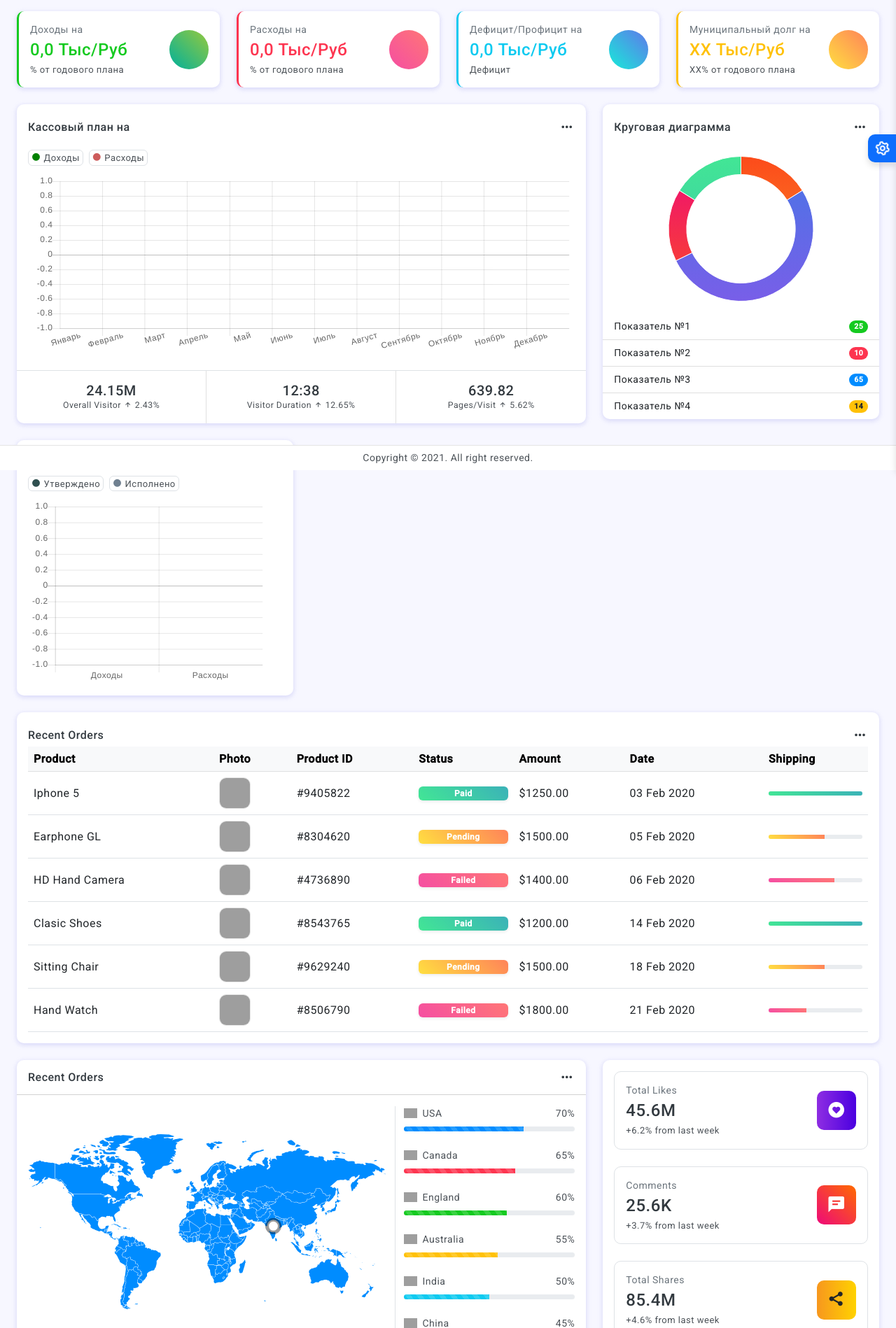
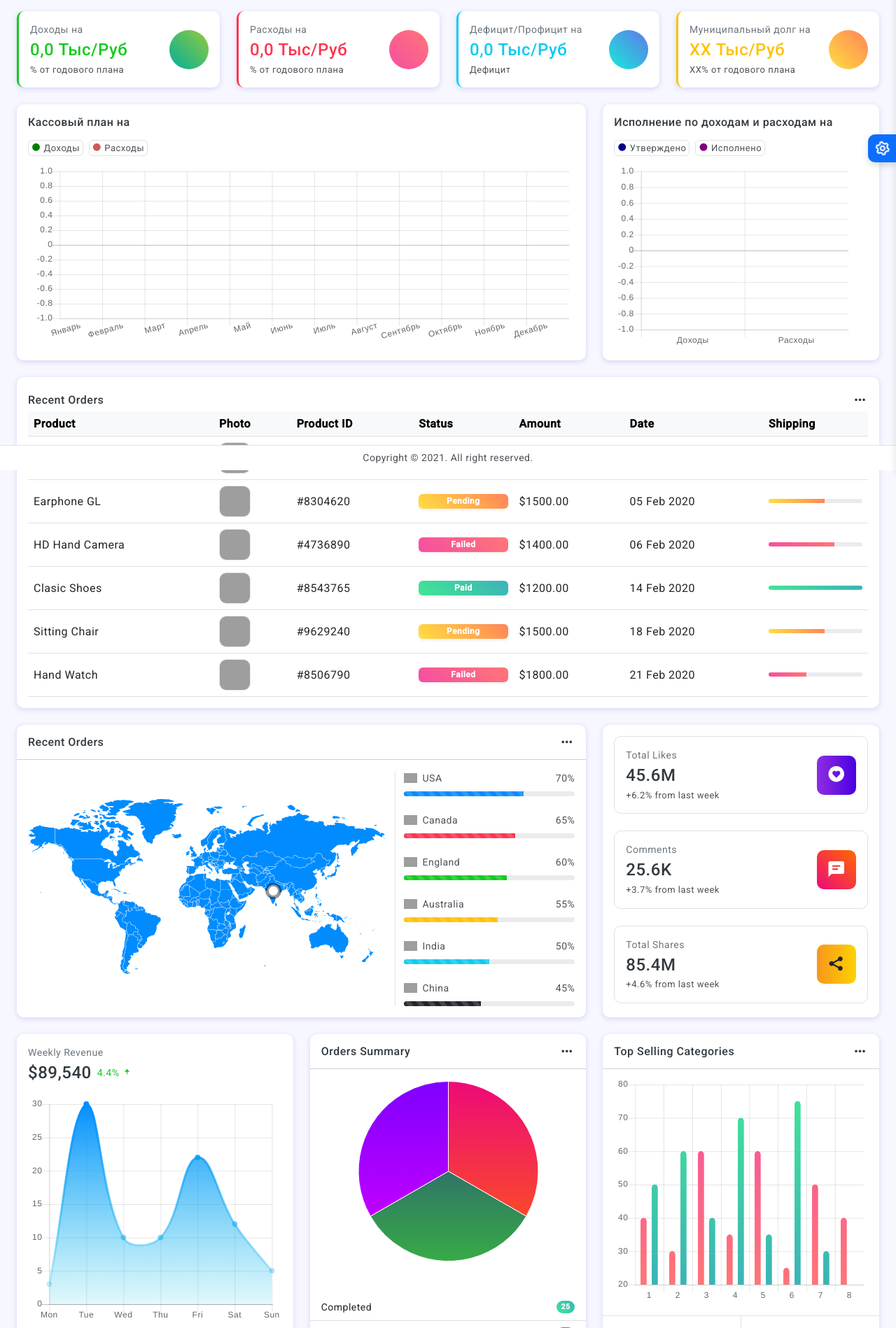
Before and after one commit to Reken89/finance, a PHP site: page /views/start.php in a window 1280 px wide. Shown: the part 128-2026 px from the top of the page at 70% size. Run offline with PHP 8.4, Linux system fonts and the light colour scheme; the template is opened without the code that fills it, so the values that code supplies are empty; grey boxes are pictures that could not be loaded.

Commit message:
Правка диаграммы для отрисовки "Исполнения по Доходам и Расходам"

```diff
--- a/assets/js/index.js
+++ b/assets/js/index.js
@@ -86,61 +86,7 @@
 
 // chart 2
 
- var ctx = document.getElementById("chart2").getContext('2d');
 
-  var gradientStroke1 = ctx.createLinearGradient(0, 0, 0, 300);
-      gradientStroke1.addColorStop(0, '#fc4a1a');
-      gradientStroke1.addColorStop(1, '#f7b733');
-
-  var gradientStroke2 = ctx.createLinearGradient(0, 0, 0, 300);
-      gradientStroke2.addColorStop(0, '#4776e6');
-      gradientStroke2.addColorStop(1, '#8e54e9');
-
-
-  var gradientStroke3 = ctx.createLinearGradient(0, 0, 0, 300);
-      gradientStroke3.addColorStop(0, '#ee0979');
-      gradientStroke3.addColorStop(1, '#ff6a00');
-
-	var gradientStroke4 = ctx.createLinearGradient(0, 0, 0, 300);
-      gradientStroke4.addColorStop(0, '#42e695');
-      gradientStroke4.addColorStop(1, '#3bb2b8');
-
-      var myChart = new Chart(ctx, {
-        type: 'doughnut',
-        data: {
-          labels: ["Показатель №1", "Показатель №2", "Показатель №3", "Показатель №4"],
-          datasets: [{
-            backgroundColor: [
-              gradientStroke1,
-              gradientStroke2,
-              gradientStroke3,
-              gradientStroke4
-            ],
-            hoverBackgroundColor: [
-              gradientStroke1,
-              gradientStroke2,
-              gradientStroke3,
-              gradientStroke4
-            ],
-            data: [25, 80, 25, 25],
-			borderWidth: [1, 1, 1, 1]
-          }]
-        },
-        options: {
-			maintainAspectRatio: false,
-			cutoutPercentage: 75,
-            legend: {
-			  position: 'bottom',
-              display: false,
-			  labels: {
-                boxWidth:8
-              }
-            },
-			tooltips: {
-			  displayColors:false,
-			}
-        }
-      });
 
 
 
@@ -347,12 +293,12 @@
   var ctx = document.getElementById("chart6").getContext('2d');
 
   var gradientStroke1 = ctx.createLinearGradient(0, 0, 0, 300);
-      gradientStroke1.addColorStop(0, '#2F4F4F');
-      gradientStroke1.addColorStop(1, '#2F4F4F');
+      gradientStroke1.addColorStop(0, '#00008B');
+      gradientStroke1.addColorStop(1, '#0000CD');
 
   var gradientStroke2 = ctx.createLinearGradient(0, 0, 0, 300);
-      gradientStroke2.addColorStop(0, '#708090');
-      gradientStroke2.addColorStop(1, '#778899');
+      gradientStroke2.addColorStop(0, '#800080');
+      gradientStroke2.addColorStop(1, '#FF00FF');
 
       var myChart = new Chart(ctx, {
         type: 'bar',
--- a/views/start.php
+++ b/views/start.php
@@ -17,7 +17,6 @@
 ];
 
 ?>
-
 <!-- Значения для отрисовки диаграммы "Кассовый план" -->
 <div
     class='hidden'
@@ -237,21 +236,7 @@
 								<div>
 									<h6 class="mb-0">Кассовый план на <?php echo $date[$data['diagram']['mounth']]; ?></h6>
 								</div>
-								<div class="dropdown ms-auto">
-									<a class="dropdown-toggle dropdown-toggle-nocaret" href="#" data-bs-toggle="dropdown"><i class='bx bx-dots-horizontal-rounded font-22 text-option'></i>
-									</a>
-									<ul class="dropdown-menu">
-										<li><a class="dropdown-item" href="javascript:;">Action</a>
-										</li>
-										<li><a class="dropdown-item" href="javascript:;">Another action</a>
-										</li>
-										<li>
-											<hr class="dropdown-divider">
-										</li>
-										<li><a class="dropdown-item" href="javascript:;">Something else here</a>
-										</li>
-									</ul>
-								</div>
+
 							</div>
 							<div class="d-flex align-items-center ms-auto font-13 gap-2 my-3">
 								<span class="border px-1 rounded cursor-pointer"><i class="bx bxs-circle me-1" style="color: #008000"></i>Доходы</span>
@@ -261,71 +246,10 @@
 								<canvas id="chart1"></canvas>
 							  </div>
 						  </div>
-						  <div class="row row-cols-1 row-cols-md-3 row-cols-xl-3 g-0 row-group text-center border-top">
-							<div class="col">
-							  <div class="p-3">
-								<h5 class="mb-0">24.15M</h5>
-								<small class="mb-0">Overall Visitor <span> <i class="bx bx-up-arrow-alt align-middle"></i> 2.43%</span></small>
-							  </div>
-							</div>
-							<div class="col">
-							  <div class="p-3">
-								<h5 class="mb-0">12:38</h5>
-								<small class="mb-0">Visitor Duration <span> <i class="bx bx-up-arrow-alt align-middle"></i> 12.65%</span></small>
-							  </div>
-							</div>
-							<div class="col">
-							  <div class="p-3">
-								<h5 class="mb-0">639.82</h5>
-								<small class="mb-0">Pages/Visit <span> <i class="bx bx-up-arrow-alt align-middle"></i> 5.62%</span></small>
-							  </div>
-							</div>
-						  </div>
+
 					  </div>
 				   </div>
 				   <div class="col-12 col-lg-4">
-                       <div class="card radius-10">
-						   <div class="card-body">
-							<div class="d-flex align-items-center">
-								<div>
-									<h6 class="mb-0">Круговая диаграмма</h6>
-								</div>
-								<div class="dropdown ms-auto">
-									<a class="dropdown-toggle dropdown-toggle-nocaret" href="#" data-bs-toggle="dropdown"><i class='bx bx-dots-horizontal-rounded font-22 text-option'></i>
-									</a>
-									<ul class="dropdown-menu">
-										<li><a class="dropdown-item" href="javascript:;">Action</a>
-										</li>
-										<li><a class="dropdown-item" href="javascript:;">Another action</a>
-										</li>
-										<li>
-											<hr class="dropdown-divider">
-										</li>
-										<li><a class="dropdown-item" href="javascript:;">Something else here</a>
-										</li>
-									</ul>
-								</div>
-							</div>
-							<div class="chart-container-2 mt-4">
-								<canvas id="chart2"></canvas>
-							  </div>
-						   </div>
-						   <ul class="list-group list-group-flush">
-							<li class="list-group-item d-flex bg-transparent justify-content-between align-items-center">Показатель №1 <span class="badge bg-success rounded-pill">25</span>
-							</li>
-							<li class="list-group-item d-flex bg-transparent justify-content-between align-items-center">Показатель №2 <span class="badge bg-danger rounded-pill">10</span>
-							</li>
-							<li class="list-group-item d-flex bg-transparent justify-content-between align-items-center">Показатель №3 <span class="badge bg-primary rounded-pill">65</span>
-							</li>
-							<li class="list-group-item d-flex bg-transparent justify-content-between align-items-center">Показатель №4 <span class="badge bg-warning text-dark rounded-pill">14</span>
-							</li>
-						</ul>
-					   </div>
-				   </div>
-				</div><!--end row-->
-
-                                <div class="row">
-                                    <div class="col-12 col-lg-4">
                       <div class="card radius-10">
 						  <div class="card-body">
 							<div class="d-flex align-items-center">
@@ -335,8 +259,8 @@
 
 							</div>
 							<div class="d-flex align-items-center ms-auto font-13 gap-2 my-3">
-								<span class="border px-1 rounded cursor-pointer"><i class="bx bxs-circle me-1" style="color: #2F4F4F"></i>Утверждено</span>
-								<span class="border px-1 rounded cursor-pointer"><i class="bx bxs-circle me-1" style="color: #708090"></i>Исполнено</span>
+								<span class="border px-1 rounded cursor-pointer"><i class="bx bxs-circle me-1" style="color: #00008B"></i>Утверждено</span>
+								<span class="border px-1 rounded cursor-pointer"><i class="bx bxs-circle me-1" style="color: #800080"></i>Исполнено</span>
 							</div>
 							<div class="chart-container-1">
 								<canvas id="chart6"></canvas>
@@ -344,6 +268,10 @@
 						  </div>
 					  </div>
 				   </div>
+				</div><!--end row-->
+
+                                <div class="row">
+
                                 </div><!--end row-->
 
 				 <div class="card radius-10">
```
